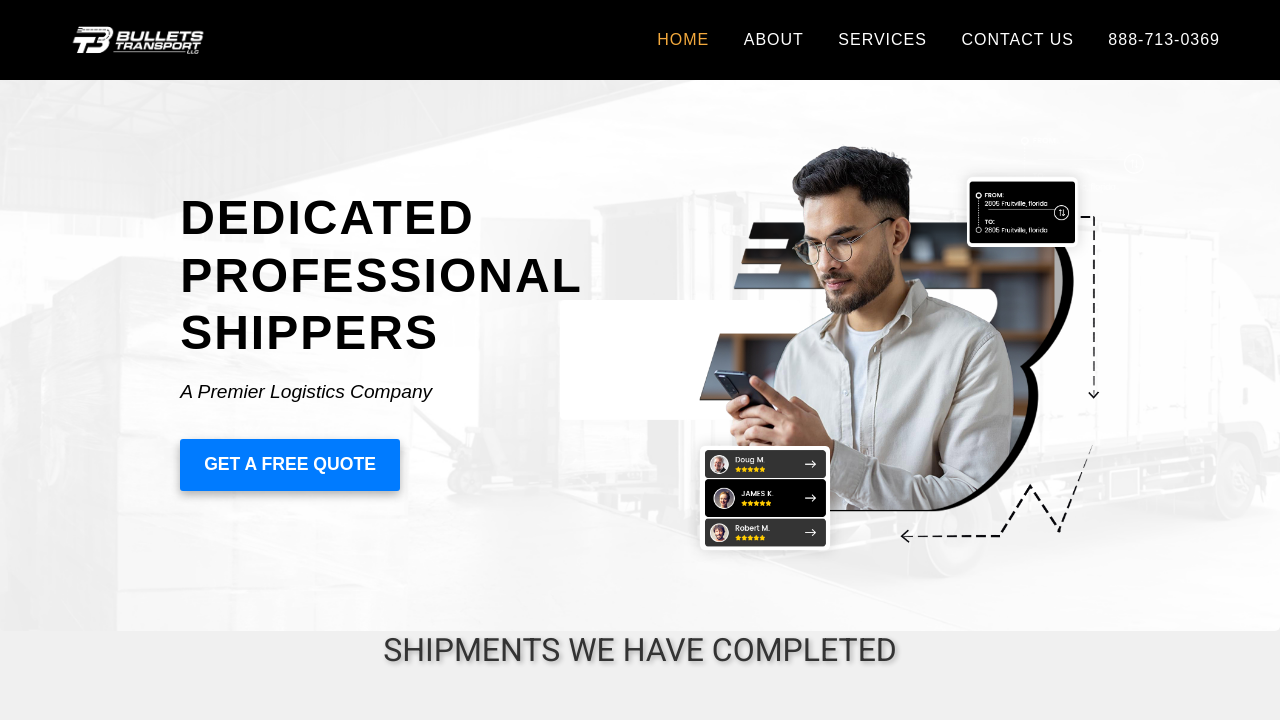
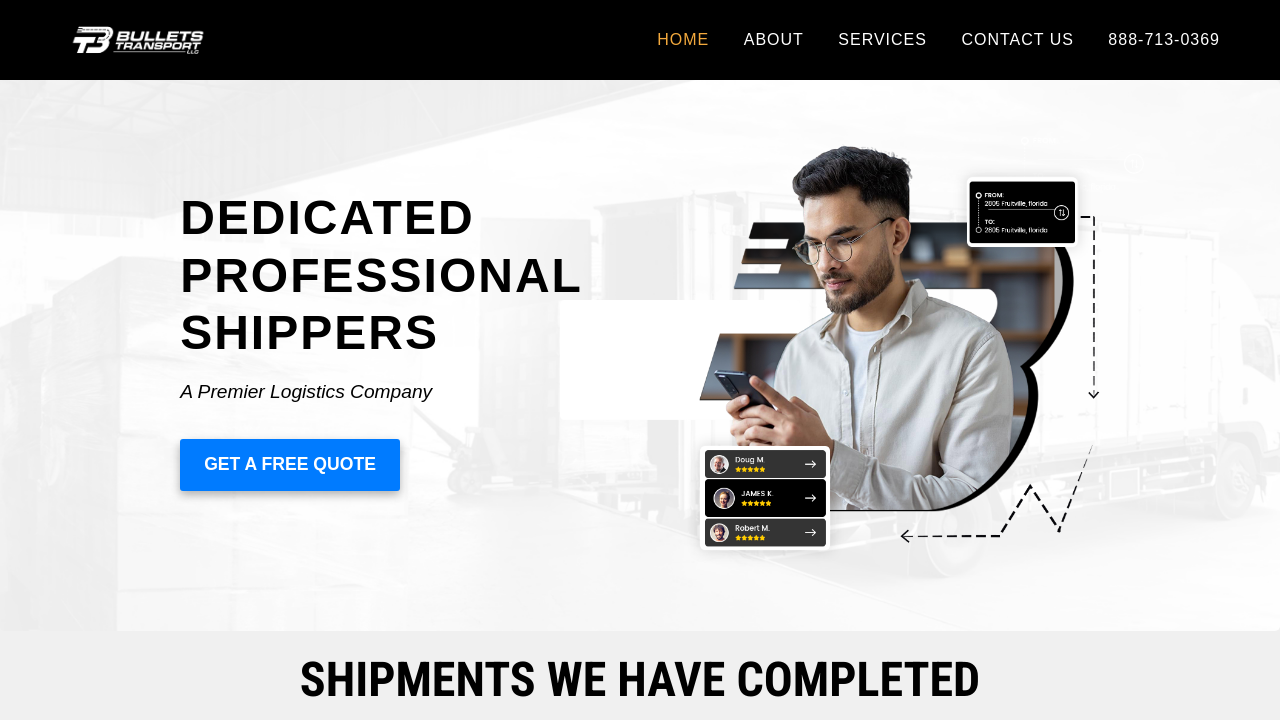
Before and after one commit to omoqbel1/bullet, a Django app: page / in a window 1280 px wide. Shown: the top 720 px of the page. Run offline with Django 4.2, Linux system fonts and the light colour scheme; some libraries are stand-ins or nearby versions; grey boxes are pictures that could not be loaded.

Commit message:
Update reviewpictures.html

```diff
--- a/crm1/accounts/templates/accounts/reviewpictures.html
+++ b/crm1/accounts/templates/accounts/reviewpictures.html
@@ -3,36 +3,64 @@
 <head>
 <meta charset="UTF-8">
 <meta name="viewport" content="width=device-width, initial-scale=1.0">
-<link href="https://fonts.googleapis.com/css2?family=Roboto+Condensed:wght@700&display=swap" rel="stylesheet">
+<link href="https://fonts.googleapis.com/css2?family=Roboto+Condensed:wght@700&family=Roboto:wght@400;700&display=swap" rel="stylesheet">
 <title>Image Slideshow</title>
 <style>
-  .container {
+  body {
+    margin: 0;
+    padding: 0;
+    font-family: 'Roboto', sans-serif;
+    background: #f7f7f7;
+  }
+
+  .main-wrapper {
     width: 100%;
     margin: auto;
     overflow: hidden;
-    text-align: center; /* Center aligning the child contents */
+    text-align: center;
+    padding: 20px 0;
   }
 
-  .title-container {
-    font-family: 'Roboto Condensed', sans-serif; /* Updated to match the linked font */
-    padding-bottom: 20px;
-    font-size: 3em;
-    font-family: 'Roboto', sans-serif;
-    font-weight: bold; /* Bold */
-    text-align: center;
-    margin-bottom: 20px;
-    text-shadow: 2px 2px 5px rgba(0,0,0,0.3);
+  .heading-area {
+    font-family: 'Roboto Condensed', sans-serif;
+    margin-bottom: 40px;
+    position: relative;
   }
 
-  .slideshow-container {
+  .heading-area h2 {
+    font-size: 3em;
+    font-weight: bold;
+    margin: 0;
+    line-height: 1.2;
+    color: black;
+    opacity: 0;
+    animation: fadeInTitle 1.5s forwards;
+  }
+
+  @keyframes fadeInTitle {
+    0% { opacity: 0; transform: translateY(20px); }
+    100% { opacity: 1; transform: translateY(0); }
+  }
+
+  .mobile-box {
+    border: 2px solid black;
+    background: #fff;
+    display: inline-block;
+    position: relative;
+    padding: 10px;
+    overflow: visible;
+  }
+
+  .slider-wrapper {
     position: relative;
     width: 100%;
     margin: auto;
     display: flex;
-    justify-content: center; /* Center aligning the slides */
+    justify-content: center;
+    touch-action: pan-y; /* Support swipe */
   }
 
-  .slide {
+  .image-row {
     width: 100%;
     display: flex;
     flex-wrap: nowrap;
@@ -88,150 +98,105 @@
     to {opacity: 1}
   }
 
-  .fade {
-    animation-name: fade;
-    animation-duration: 1.5s;
-  }
-
   @media screen and (max-width: 1024px) {
-    .slideshow-container, .slide {
-      flex-direction: row; /* Keep the row direction for smaller screens */
+    .slider-wrapper, .image-row {
+      flex-direction: row;
     }
     .image-container {
-      width: 30%; /* Each image container will take up roughly a third of the width */
-      height: auto; /* Maintain aspect ratio */
-      margin: 1%; /* Provide some space between images */
+      width: 30%;
+      height: auto;
+      margin: 1%;
       box-sizing: border-box;
     }
     .image-container img {
-      width: 100%; /* Image will fill the container */
-      height: 100%; /* Image height will scale based on width to maintain aspect ratio */
+      width: 100%;
+      height: 100%;
     }
   }
+
   @media screen and (max-width: 600px) {
-    .slide {
+    .image-row {
       display: flex;
       overflow: hidden;
     }
 
     .image-container {
-      width: 450px; /* Set the width of the image container */
-      height: 450px; /* Set the height of the image container */
+      width: 300px;
+      height: 300px;
+      margin: 4px auto;
     }
 
     .image-container img {
-      width: 100%; /* Make the image fill the width of the container */
-      height: 100%; /* Make the image fill the height of the container */
-      object-fit: cover; /* Ensure the image covers the container without distorting its aspect ratio */
+      width: 100%;
+      height: 100%;
+      object-fit: cover;
     }
-
+  }
 </style>
 </head>
 <body>
 
-<div class="container title-container">
+<div class="main-wrapper">
+  <div class="heading-area">
     <h2>SHIPMENTS WE HAVE COMPLETED</h2>
-
   </div>
 
-<div class="container slideshow-container">
-  <!-- Each .mySlides div now contains exactly three .image-container divs -->
+  <div class="mobile-box" id="slideshowContainer">
+    <div class="slider-wrapper">
       <div class="mySlides fade">
-    <!-- First set of three images -->
-    <div class="slide">
-      <div class="image-container">
-        <img src="/static/accounts/images/img1.png">
-      </div>
-      <div class="image-container">
-        <img src="/static/accounts/images/img2.png">
-      </div>
-      <div class="image-container">
-        <img src="/static/accounts/images/img3.png">
-      </div>
-    </div>
-  </div>
-
-  <!-- Second set of three images (repeat structure as needed) -->
-  <div class="mySlides fade">
-    <div class="slide">
-      <div class="image-container">
-        <img src="/static/accounts/images/img4.png">
-      </div>
-      <div class="image-container">
-        <img src="/static/accounts/images/img5.png">
-      </div>
-      <div class="image-container">
-        <img src="/static/accounts/images/img6.png">
-      </div>
+        <div class="image-row">
+          <div class="image-container"><img src="/static/accounts/images/img1.png"></div>
+          <div class="image-container"><img src="/static/accounts/images/img2.png"></div>
+          <div class="image-container"><img src="/static/accounts/images/img3.png"></div>
         </div>
       </div>
 
       <div class="mySlides fade">
-    <div class="slide">
-      <div class="image-container">
-        <img src="/static/accounts/images/img7.png">
-      </div>
-      <div class="image-container">
-        <img src="/static/accounts/images/img8.png">
-      </div>
-      <div class="image-container">
-        <img src="/static/accounts/images/img9.png">
-      </div>
+        <div class="image-row">
+          <div class="image-container"><img src="/static/accounts/images/img4.png"></div>
+          <div class="image-container"><img src="/static/accounts/images/img5.png"></div>
+          <div class="image-container"><img src="/static/accounts/images/img6.png"></div>
         </div>
       </div>
 
       <div class="mySlides fade">
-  <div class="slide">
-    <div class="image-container">
-      <img src="/static/accounts/images/img10.png">
-    </div>
-    <div class="image-container">
-      <img src="/static/accounts/images/img11.png">
-    </div>
-    <div class="image-container">
-      <img src="/static/accounts/images/img12.png">
-    </div>
+        <div class="image-row">
+          <div class="image-container"><img src="/static/accounts/images/img7.png"></div>
+          <div class="image-container"><img src="/static/accounts/images/img8.png"></div>
+          <div class="image-container"><img src="/static/accounts/images/img9.png"></div>
         </div>
       </div>
 
       <div class="mySlides fade">
-  <div class="slide">
-    <div class="image-container">
-      <img src="/static/accounts/images/img13.png">
-    </div>
-    <div class="image-container">
-      <img src="/static/accounts/images/img14.png">
-    </div>
-    <div class="image-container">
-      <img src="/static/accounts/images/img15.png">
-    </div>
+        <div class="image-row">
+          <div class="image-container"><img src="/static/accounts/images/img10.png"></div>
+          <div class="image-container"><img src="/static/accounts/images/img11.png"></div>
+          <div class="image-container"><img src="/static/accounts/images/img12.png"></div>
         </div>
       </div>
 
       <div class="mySlides fade">
-  <div class="slide">
-    <div class="image-container">
-      <img src="/static/accounts/images/img16.png">
-    </div>
-    <div class="image-container">
-      <img src="/static/accounts/images/img17.png">
-    </div>
-    <div class="image-container">
-      <img src="/static/accounts/images/img18.png">
-    </div>
+        <div class="image-row">
+          <div class="image-container"><img src="/static/accounts/images/img13.png"></div>
+          <div class="image-container"><img src="/static/accounts/images/img14.png"></div>
+          <div class="image-container"><img src="/static/accounts/images/img15.png"></div>
         </div>
       </div>
 
       <div class="mySlides fade">
-  <div class="slide">
-    <div class="image-container">
-      <img src="/static/accounts/images/img19.png">
+        <div class="image-row">
+          <div class="image-container"><img src="/static/accounts/images/img16.png"></div>
+          <div class="image-container"><img src="/static/accounts/images/img17.png"></div>
+          <div class="image-container"><img src="/static/accounts/images/img18.png"></div>
         </div>
-    <div class="image-container">
-      <img src="/static/accounts/images/img20.png">
       </div>
-    <div class="image-container">
-      <img src="/static/accounts/images/img21.png">
+
+      <div class="mySlides fade">
+        <div class="image-row">
+          <div class="image-container"><img src="/static/accounts/images/img19.png"></div>
+          <div class="image-container"><img src="/static/accounts/images/img20.png"></div>
+          <div class="image-container"><img src="/static/accounts/images/img21.png"></div>
+        </div>
       </div>
     </div>
   </div>
@@ -239,22 +204,11 @@
 
 <script>
 document.addEventListener('DOMContentLoaded', function () {
-  var slideIndex = 0;
-  showSlides();
+  var slideIndex = 1;
+  var autoSlideTimeout;
+  var slideshowContainer = document.getElementById('slideshowContainer');
 
-  function plusSlides(n) {
-    clearTimeout(autoSlideTimeout);
-    showSlides(slideIndex += n);
-  }
-
-  function currentSlide(n) {
-    clearTimeout(autoSlideTimeout);
-    showSlides(slideIndex = n);
-  }
-
-  var autoSlideTimeout;
-
-  function showSlides() {
+  function showSlides(n) {
     var i;
     var slides;
 
@@ -264,18 +218,69 @@ document.addEventListener('DOMContentLoaded', function () {
       slides = document.getElementsByClassName("mySlides fade");
     }
 
+    if (n > slides.length) {slideIndex = 1}
+    if (n < 1) {slideIndex = slides.length}
+
     for (i = 0; i < slides.length; i++) {
       slides[i].style.display = "none";
     }
 
+    slides[slideIndex-1].style.display = "block";
+
+    // Auto rotate
+    autoSlideTimeout = setTimeout(function() {
       slideIndex++;
-    if (slideIndex > slides.length) {
-      slideIndex = 1;
+      showSlides(slideIndex);
+    }, 7500);
   }
 
-    slides[slideIndex-1].style.display = "block";
-    autoSlideTimeout = setTimeout(showSlides, 7500);
+  // Initialize the slideshow
+  showSlides(slideIndex);
+
+  // Swipe support
+  var xDown = null;
+  var yDown = null;
+
+  function getTouches(evt) {
+    return evt.touches || evt.originalEvent.touches;
   }
+
+  function handleTouchStart(evt) {
+    var firstTouch = getTouches(evt)[0];
+    xDown = firstTouch.clientX;
+    yDown = firstTouch.clientY;
+  }
+
+  function handleTouchMove(evt) {
+    if (!xDown || !yDown) {
+      return;
+    }
+
+    var xUp = evt.touches[0].clientX;
+    var yUp = evt.touches[0].clientY;
+    var xDiff = xDown - xUp;
+    var yDiff = yDown - yUp;
+
+    // Determine swipe direction
+    if (Math.abs(xDiff) > Math.abs(yDiff)) {
+      clearTimeout(autoSlideTimeout);
+      if (xDiff > 0) {
+        // Swipe left: next slide
+        slideIndex++;
+        showSlides(slideIndex);
+      } else {
+        // Swipe right: previous slide
+        slideIndex--;
+        showSlides(slideIndex);
+      }
+    }
+
+    xDown = null;
+    yDown = null;
+  }
+
+  slideshowContainer.addEventListener('touchstart', handleTouchStart, false);
+  slideshowContainer.addEventListener('touchmove', handleTouchMove, false);
 });
 </script>
 
```
Also changed, not shown: other parts of crm1/accounts/templates/accounts/reviewpictures.html (+6 -24 lines). Lines whose indentation alone changed are shown as unchanged.
